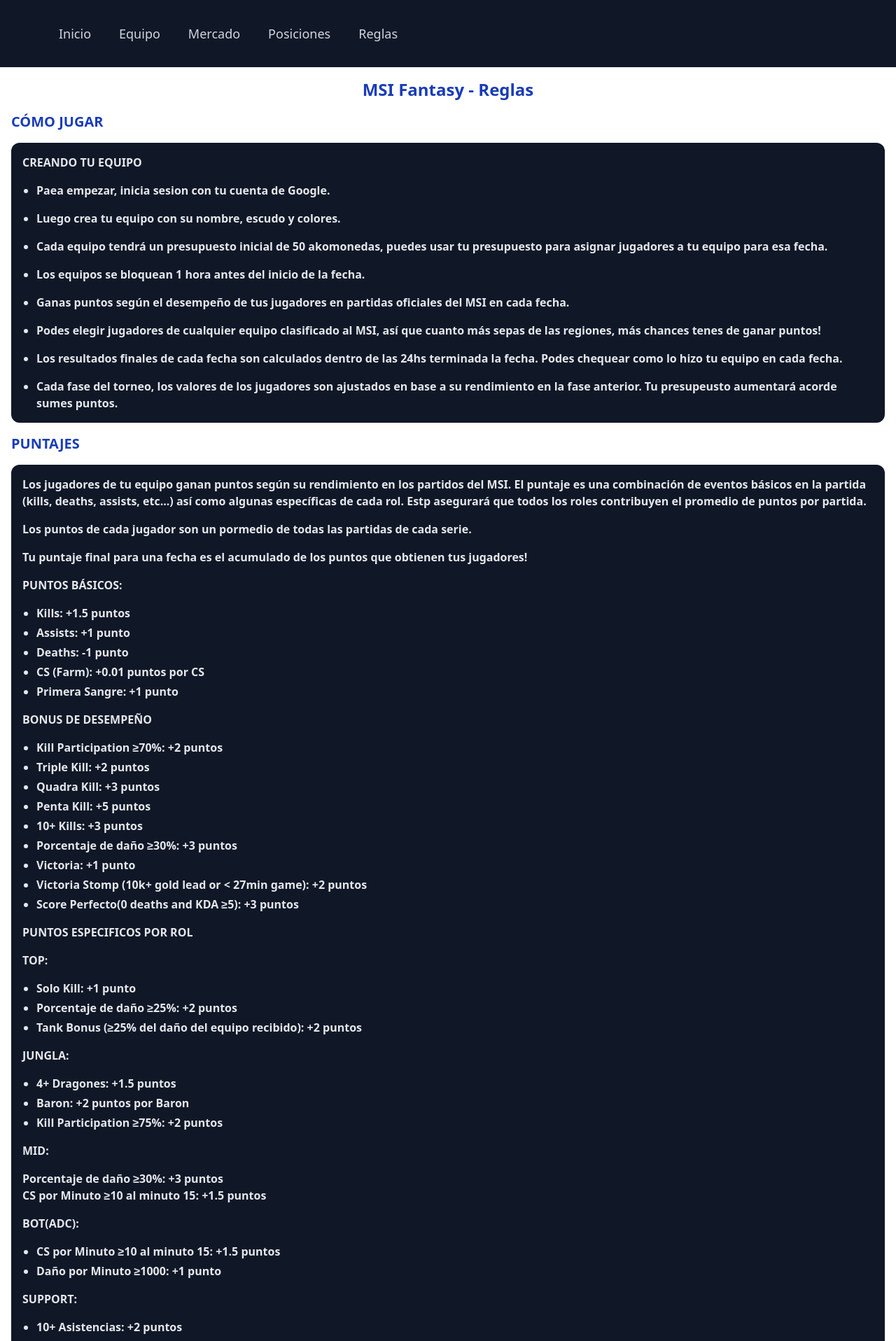
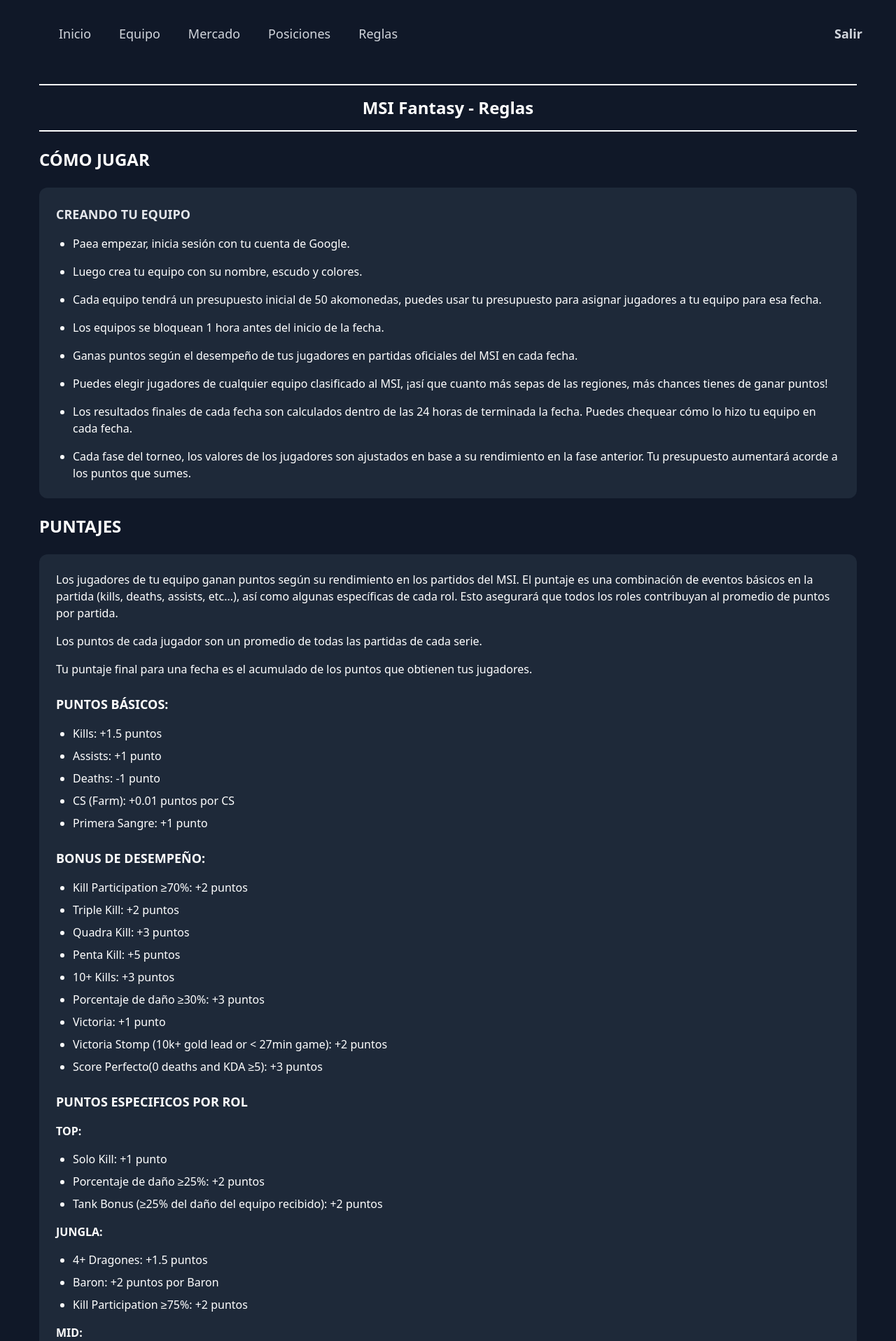
Before and after one commit to Gonzalorussi/frontfantasy, a React (Vite) app: page /reglas in a window 1280 px wide. Shown: the top 1916 px of the page at 70% size. Built offline with nearby package versions, Linux system fonts and the light colour scheme; no server answers; sample sign-in values are in the browser's storage.

Commit message:
update ux

```diff
--- a/src/Components/Footer.jsx
+++ b/src/Components/Footer.jsx
@@ -29,7 +29,7 @@
             <FaTwitch className="w-6 h-6 hover:text-red-900 transition" />
           </a>
           <a href="https://youtube.com/akofena" target="_blank" rel="noopener noreferrer" title="YouTube">
-            <FaYoutube className="w-6 h-6 hover:text-red-9000 transition" />
+            <FaYoutube className="w-6 h-6 hover:text-red-900 transition" />
           </a>
           <a href="https://twitter.com/akofena" target="_blank" rel="noopener noreferrer" title="Twitter">
             <FaTwitter className="w-6 h-6 hover:text-red-900 transition" />
--- a/src/Components/Mercado.jsx
+++ b/src/Components/Mercado.jsx
@@ -222,10 +222,11 @@
   <div className="max-w-[1200px] mx-auto p-4 flex flex-col gap-4">
 
     {/* Bloque presupuesto + alineación + confirmar */}
-  <div className="sticky top-0 z-10 bg-gray-800 rounded p-4 flex items-center gap-6">
+    <div className="md:sticky top-0 z-10 bg-gray-800 rounded p-4 flex flex-wrap items-center gap-6">
+
       {/* Presupuesto */}
-    <div className="justify-center items-center w-40 h-20 bg-gray-700 rounded text-xl font-semibold p-2">
-      Presupuesto restante: <span className="text-gray-200">{presupuesto}</span>
+      <div className="justify-center items-center w-full sm:w-40 h-20 bg-gray-700 rounded text-xl font-semibold p-2 mb-4 sm:mb-0">
+        Presupuesto restante: <span className="text-yellow-400">{presupuesto}</span>
       </div>
 
       {/* Alineación */}
@@ -234,11 +235,11 @@
       </div>
 
       {/* Confirmar */}
-    <div>
+      <div className="w-full sm:w-auto mt-4 sm:mt-0">
         <button
           onClick={confirmarRoster}
           disabled={Object.keys(alineacion).length !== 5 || !edicionHabilitada}
-        className={`px-6 py-3 rounded-lg font-semibold text-white transition-colors ${
+          className={`px-6 py-3 rounded-lg font-semibold text-white transition-colors w-full sm:w-auto ${
             Object.keys(alineacion).length === 5 && edicionHabilitada
               ? "bg-green-600 hover:bg-green-700"
               : "bg-gray-600 cursor-not-allowed"
@@ -250,10 +251,10 @@
     </div>
 
     {/* Nuevo contenedor flex para búsqueda + lista */}
-  <div className="flex gap-6">
+    <div className="flex gap-6 flex-col sm:flex-row">
 
       {/* Barra búsqueda izquierda */}
-    <div className="flex flex-col w-[320px] rounded p-4 sticky top-[calc(64px+1rem)] self-start">
+      <div className="flex flex-col w-full sm:w-[320px] rounded p-4 md:sticky top-[calc(64px+1rem)] self-start mb-4 sm:mb-0">
         {/* input búsqueda */}
         <div className="relative mb-4">
           <input
@@ -338,10 +339,12 @@
         })}
       </div>
     </div>
+
   </div>
 
   <Footer />
 </div>
+
 );
 }
 
--- a/src/Components/Reglas.jsx
+++ b/src/Components/Reglas.jsx
@@ -1,40 +1,112 @@
-import Navbar from './Navbar';
-import Footer from './Footer';
+import React, { useEffect, useState } from "react";
+import { onAuthStateChanged } from "firebase/auth";
+import { auth } from "../firebase";
+import Navbar from "../Components/Navbar";
+import Footer from "../Components/Footer";
+import { useNavigate } from "react-router-dom";
+
 function Reglas() {
+  const [user, setUser] = useState(null);
+  const navigate = useNavigate();
+
+  useEffect(() => {
+    const unsubscribe = onAuthStateChanged(auth, (currentUser) => {
+      if (currentUser) {
+        setUser(currentUser);
+      } else {
+        navigate("/login");
+      }
+    });
+
+    return () => unsubscribe();
+  }, [navigate]);
+
   return (
-        <div className='flex flex-col text-gray-200 font-semibold'>
-          <Navbar/>
-          <h2 className='mt-4 text-2xl text-blue-800 text-center'>MSI Fantasy - Reglas</h2>
+    <div className="min-h-screen bg-gray-900 text-white">
+      <Navbar user={user} />
+      <div className="max-w-[1200px] mx-auto px-4 py-6">
+        <hr className="border-1"/>
 
-          <h3 className='text-blue-800 mt-4 mx-4 text-xl'>CÓMO JUGAR</h3>
+        <h2 className="mt-4 text-2xl text-white text-center font-semibold">
+          MSI Fantasy - Reglas
+        </h2>
 
-          <section className='bg-gray-900 p-4 rounded-xl mt-4 flex flex-col mx-4 gap-y-4'>
-            <h4 className='text-gray-200'>CREANDO TU EQUIPO</h4>
-            <ul className='list-disc pl-5 flex flex-col gap-y-4'>
-              <li><p>Paea empezar, inicia sesion con tu cuenta de Google.</p></li>
-              <li><p>Luego crea tu equipo con su nombre, escudo y colores.</p></li>
-              <li><p>Cada equipo tendrá un presupuesto inicial de 50 akomonedas, puedes usar tu presupuesto para asignar jugadores a tu equipo para esa fecha.</p></li>
-              <li><p>Los equipos se bloquean 1 hora antes del inicio de la fecha.</p></li>
-              <li><p>Ganas puntos según el desempeño de tus jugadores en partidas oficiales del MSI en cada fecha.</p></li>
-              <li><p>Podes elegir jugadores de cualquier equipo clasificado al MSI, así que cuanto más sepas de las regiones, más chances tenes de ganar puntos!</p></li>
-              <li><p>Los resultados finales de cada fecha son calculados dentro de las 24hs terminada la fecha. Podes chequear como lo hizo tu equipo en cada fecha.</p></li>
-              <li><p>Cada fase del torneo, los valores de los jugadores son ajustados en base a su rendimiento en la fase anterior. Tu presupeusto aumentará acorde sumes puntos.</p></li>
+        <hr className="mt-4 border-1"/>
+
+        <h3 className="text-white mt-6 text-2xl font-semibold">CÓMO JUGAR</h3>
+
+        <section className="bg-gray-800 p-6 rounded-xl mt-6">
+          <h4 className="font-semibold text-gray-200 text-lg">CREANDO TU EQUIPO</h4>
+          <ul className="list-disc pl-6 flex flex-col gap-y-4 mt-4">
+            <li>
+              <p>Paea empezar, inicia sesión con tu cuenta de Google.</p>
+            </li>
+            <li>
+              <p>Luego crea tu equipo con su nombre, escudo y colores.</p>
+            </li>
+            <li>
+              <p>
+                Cada equipo tendrá un presupuesto inicial de 50 akomonedas,
+                puedes usar tu presupuesto para asignar jugadores a tu equipo
+                para esa fecha.
+              </p>
+            </li>
+            <li>
+              <p>
+                Los equipos se bloquean 1 hora antes del inicio de la fecha.
+              </p>
+            </li>
+            <li>
+              <p>
+                Ganas puntos según el desempeño de tus jugadores en partidas
+                oficiales del MSI en cada fecha.
+              </p>
+            </li>
+            <li>
+              <p>
+                Puedes elegir jugadores de cualquier equipo clasificado al MSI,
+                ¡así que cuanto más sepas de las regiones, más chances tienes de
+                ganar puntos!
+              </p>
+            </li>
+            <li>
+              <p>
+                Los resultados finales de cada fecha son calculados dentro de
+                las 24 horas de terminada la fecha. Puedes chequear cómo lo hizo
+                tu equipo en cada fecha.
+              </p>
+            </li>
+            <li>
+              <p>
+                Cada fase del torneo, los valores de los jugadores son ajustados
+                en base a su rendimiento en la fase anterior. Tu presupuesto
+                aumentará acorde a los puntos que sumes.
+              </p>
+            </li>
           </ul>
         </section>
 
-          <h3 className='text-blue-800 mt-4 mx-4 text-xl'>PUNTAJES</h3>
+        <h3 className="text-white mt-6 text-2xl font-semibold">PUNTAJES</h3>
 
-          <section className='bg-gray-900 p-4 rounded-xl mt-4 flex flex-col mx-4 gap-y-4'>
+        <section className="bg-gray-800 p-6 rounded-xl mt-6">
           <p>
-              Los jugadores de tu equipo ganan puntos según su rendimiento en los partidos del MSI. El puntaje es una combinación de eventos básicos en la partida (kills, deaths, assists, etc...) así como algunas específicas de cada rol.  Estp asegurará que todos los roles contribuyen el promedio de puntos por partida.
+            Los jugadores de tu equipo ganan puntos según su rendimiento en los
+            partidos del MSI. El puntaje es una combinación de eventos básicos
+            en la partida (kills, deaths, assists, etc...), así como algunas
+            específicas de cada rol. Esto asegurará que todos los roles
+            contribuyan al promedio de puntos por partida.
           </p>
-            <p>
-              Los puntos de cada jugador son un pormedio de todas las partidas de cada serie.
+          <p className="mt-4">
+            Los puntos de cada jugador son un promedio de todas las partidas de
+            cada serie.
           </p>
-            <p>Tu puntaje final para una fecha es el acumulado de los puntos que obtienen tus jugadores!</p>
+          <p className="mt-4">
+            Tu puntaje final para una fecha es el acumulado de los puntos que
+            obtienen tus jugadores.
+          </p>
 
-            <h4>PUNTOS BÁSICOS:</h4>
-            <ul className='list-disc pl-5 flex flex-col gap-y-1'>
+          <h4 className="text-lg font-semibold mt-6">PUNTOS BÁSICOS:</h4>
+          <ul className="list-disc pl-6 flex flex-col gap-y-2 mt-4">
             <li>Kills: +1.5 puntos</li>
             <li>Assists: +1 punto</li>
             <li>Deaths: -1 punto</li>
@@ -42,8 +114,8 @@
             <li>Primera Sangre: +1 punto</li>
           </ul>
 
-            <h4>BONUS DE DESEMPEÑO</h4>
-            <ul className='list-disc pl-5 flex flex-col gap-y-1'>
+          <h4 className="text-lg font-semibold mt-6">BONUS DE DESEMPEÑO:</h4>
+          <ul className="list-disc pl-6 flex flex-col gap-y-2 mt-4">
             <li>Kill Participation ≥70%: +2 puntos</li>
             <li>Triple Kill: +2 puntos</li>
             <li>Quadra Kill: +3 puntos</li>
@@ -51,54 +123,65 @@
             <li>10+ Kills: +3 puntos</li>
             <li>Porcentaje de daño ≥30%: +3 puntos</li>
             <li>Victoria: +1 punto</li>
-              <li>Victoria Stomp (10k+ gold lead or &lt; 27min game): +2 puntos</li>
+            <li>
+              Victoria Stomp (10k+ gold lead or &lt; 27min game): +2 puntos
+            </li>
             <li>Score Perfecto(0 deaths and KDA ≥5): +3 puntos</li>
           </ul>
 
-            <h4>PUNTOS ESPECIFICOS POR ROL</h4>
-            <h5>TOP:</h5>
-            <ul className='list-disc pl-5 flex flex-col gap-y-1'>
+          <h4 className="text-lg font-semibold mt-6">
+            PUNTOS ESPECIFICOS POR ROL
+          </h4>
+          <h5 className="mt-4 font-semibold">TOP:</h5>
+          <ul className="list-disc pl-6 flex flex-col gap-y-2 mt-4">
             <li>Solo Kill: +1 punto</li>
             <li>Porcentaje de daño ≥25%: +2 puntos</li>
             <li>Tank Bonus (≥25% del daño del equipo recibido): +2 puntos</li>
           </ul>
 
-            <h5>JUNGLA:</h5>
-            <ul className='list-disc pl-5 flex flex-col gap-y-1'>
-              <li> 4+ Dragones: +1.5 puntos</li>
+          <h5 className="mt-4 font-semibold">JUNGLA:</h5>
+          <ul className="list-disc pl-6 flex flex-col gap-y-2 mt-4">
+            <li>4+ Dragones: +1.5 puntos</li>
             <li>Baron: +2 puntos por Baron</li>
             <li>Kill Participation ≥75%: +2 puntos</li>
           </ul>
 
-            <h5>MID:</h5>
-            <ul>
+          <h5 className="mt-4 font-semibold">MID:</h5>
+          <ul className="list-disc pl-6 flex flex-col gap-y-2 mt-4">
             <li>Porcentaje de daño ≥30%: +3 puntos</li>
             <li>CS por Minuto ≥10 al minuto 15: +1.5 puntos</li>
           </ul>
 
-            <h5>BOT(ADC):</h5>
-            <ul className='list-disc pl-5 flex flex-col gap-y-1'>
+          <h5 className="mt-4 font-semibold">BOT(ADC):</h5>
+          <ul className="list-disc pl-6 flex flex-col gap-y-2 mt-4">
             <li>CS por Minuto ≥10 al minuto 15: +1.5 puntos</li>
             <li>Daño por Minuto ≥1000: +1 punto</li>
           </ul>
 
-            <h5>SUPPORT:</h5>
-            <ul className='list-disc pl-5 flex flex-col gap-y-1'>
+          <h5 className="mt-4 font-semibold">SUPPORT:</h5>
+          <ul className="list-disc pl-6 flex flex-col gap-y-2 mt-4">
             <li>10+ Asistencias: +2 puntos</li>
             <li>Kill Participation ≥75%: +2 puntos</li>
             <li>Primer Dragon: +1.5 puntos</li>
-              <li>Puntuación de Vision: puntos igual al puntaje de vision por minuto</li>
+            <li>
+              Puntuación de Visión: puntos igual al puntaje de visión por minuto
+            </li>
           </ul>
         </section>
 
-          <section className='bg-red-900 p-4 rounded-xl my-4 flex flex-col mx-4 gap-y-4'>
-            <h3 className='text-xl'>EXTRA RULE</h3>
-            <p>
-              Por cada <strong>100 puntos acumulados</strong> por tu equipo, recibirás un incremento de <strong>+2 monedas</strong> en tu presupuesto para futuras fases.
+        <section className="bg-red-800 p-6 rounded-xl my-6">
+          <h3 className="text-xl font-semibold">EXTRA RULE</h3>
+          <p className="mt-4">
+            Por cada <strong>100 puntos acumulados</strong> por tu equipo,
+            recibirás un incremento de <strong>+2 monedas</strong> en tu
+            presupuesto para futuras fases.
           </p>
         </section>
-          <Footer/>
+
+        <Footer />
+      </div>
     </div>
   );
-};
+}
+
 export default Reglas;
--- a/src/pages/Home.jsx
+++ b/src/pages/Home.jsx
@@ -31,7 +31,6 @@
     return () => unsubscribe();
   }, [navigate]);
 
-
   useEffect(() => {
     if (!user) return;
     const cargarDatos = async () => {
@@ -48,14 +47,11 @@
           setPuntosAcumulados(teamData.totalpuntos || 0);
 
           // Puntaje de última ronda terminada:
-          // Usamos rondaAnterior si existe, sino la última ronda disponible
           let numeroRondaParaPuntaje = null;
 
           if (rondaAnterior) {
             numeroRondaParaPuntaje = rondaAnterior.numero;
           } else if (!rondaActual && !rondaAnterior && proximaRonda === null) {
-            // Si no hay ronda actual ni próxima, se asume que ya terminaron todas,
-            // tomamos la ronda con mayor número (última ronda)
             const rondasSnapshot = await getDocs(collection(db, 'rondas'));
             let maxNumero = 0;
             rondasSnapshot.forEach(doc => {
@@ -103,28 +99,28 @@
   }, [user, rondaActual, rondaAnterior, proximaRonda, loadingRondas]);
 
   return (
-    <div>
+    <div className="bg-gray-900 text-gray-200">
       <Navbar user={user} />
-      <main className="flex flex-col bg-gray-200 min-h-screen">
-        <h1 className="text-center my-4 font-semibold text-2xl text-gray-900">
+      <main className="flex flex-col min-h-screen p-6 bg-gray-800">
+        <h1 className="text-center mb-4 font-semibold text-2xl text-gray-200">
           Bienvenido, {user?.displayName}
         </h1>
 
         {loading ? (
           <div className="h-[70vh] flex justify-center items-center">
-            <p className="text-gray-900 font-semibold text-4xl">Cargando...</p>
+            <p className="text-gray-200 font-semibold text-4xl">Cargando...</p>
           </div>
         ) : (
-          <div className="flex-1 overflow-auto px-4">
+          <div className="flex-1 overflow-auto px-4 space-y-8">
             {/* Tabla de Top 3 */}
-            <div className="rounded-xl bg-gray-800 p-6 mb-6">
+            <div className="rounded-xl bg-gray-700 p-6 mb-6">
               <h2 className="text-center text-2xl font-semibold text-gray-200 mb-4">
                 TOP 3
               </h2>
               <hr className="border-t border-gray-600 mb-4" />
               <table className="w-full text-gray-200 border-collapse">
                 <thead>
-                  <tr className="bg-gray-700">
+                  <tr className="bg-gray-600">
                     <th className="px-6 py-3 border-b text-left text-lg font-medium">#</th>
                     <th className="px-6 py-3 border-b text-left text-lg font-medium">Equipo</th>
                     <th className="px-6 py-3 border-b text-left text-lg font-medium">Puntos</th>
@@ -132,7 +128,7 @@
                 </thead>
                 <tbody>
                   {topTeams.map((team, index) => (
-                    <tr key={team.id} className="bg-gray-900 hover:bg-gray-700">
+                    <tr key={team.id} className="bg-gray-800 hover:bg-gray-700 transition duration-200">
                       <td className="px-6 py-4">{index + 1}</td>
                       <td className="px-6 py-4">{team.nombreequipo}</td>
                       <td className="px-6 py-4">{team.totalpuntos}</td>
@@ -143,38 +139,34 @@
             </div>
 
             {/* Novedades */}
-            <div className="my-6">
-              <h2 className="text-center text-2xl font-semibold text-gray-900 mb-4">
-                NOVEDADES
-              </h2>
-              <div className="p-6 bg-gray-400 rounded-lg shadow-lg">
-                <ul className="space-y-3">
-                  <li className="text-lg font-medium text-gray-700 flex items-center">
-                    <span className="mr-2">📅</span> Actualización semanal en el sistema de ranking.
-                  </li>
-                  <li className="text-lg font-medium text-gray-700 flex items-center">
+            <div className="bg-gray-700 p-6 rounded-lg">
+              <h2 className="text-center text-2xl font-semibold text-gray-200 mb-4">NOVEDADES</h2>
+              <div className="space-y-4">
+                <div className="text-lg font-medium text-gray-400 flex items-center">
+                  <span className="mr-2">📅</span> Actualización del ranking al finalizar cada ronda.
+                </div>
+                <div className="text-lg font-medium text-gray-400 flex items-center">
                   <span className="mr-2">🔔</span> Recordá que tenés que confirmar tu Roster antes del comienzo de cada ronda.
-                  </li>
-                </ul>
+                </div>
               </div>
             </div>
 
             {/* Estadísticas */}
-            <p className="mt-4 text-center font-semibold text-2xl">ESTADÍSTICAS</p>
-            <div className="flex justify-between gap-x-4 my-4 flex-wrap">
-              <div className="bg-gray-400 w-full md:w-1/3 p-4 rounded-lg shadow-lg text-center">
-                <p className="text-lg font-medium text-gray-700">TU POSICIÓN</p>
-                <p className="text-2xl font-bold text-blue-600">#{posicion ?? '-'}</p>
+            <p className="mt-4 text-center font-semibold text-2xl text-gray-200">ESTADÍSTICAS</p>
+            <div className="flex justify-between gap-y-4 my-4 flex-wrap">
+              <div className="bg-gray-700 w-full md:w-80 p-4 rounded-lg shadow-lg text-center">
+                <p className="text-lg font-medium text-gray-400">TU POSICIÓN</p>
+                <p className="text-2xl font-bold text-yellow-400">#{posicion ?? '-'}</p>
               </div>
 
-              <div className="bg-gray-400 w-full md:w-1/3 p-4 rounded-lg shadow-lg text-center">
-                <p className="text-lg font-medium text-gray-700">PUNTOS ÚLTIMA RONDA</p>
-                <p className="text-2xl font-bold text-green-600">{puntosUltimaRonda.toFixed(2)}</p>
+              <div className="bg-gray-700 w-full md:w-80 p-4 rounded-lg shadow-lg text-center">
+                <p className="text-lg font-medium text-gray-400">PUNTOS ÚLTIMA RONDA</p>
+                <p className="text-2xl font-bold text-yellow-400">{puntosUltimaRonda.toFixed(2)}</p>
               </div>
 
-              <div className="bg-gray-400 w-full md:w-1/3 p-4 rounded-lg shadow-lg text-center">
-                <p className="text-lg font-medium text-gray-700">TOTAL PUNTOS</p>
-                <p className="text-2xl font-bold text-green-600">{puntosAcumulados.toFixed(2)}</p>
+              <div className="bg-gray-700 w-full md:w-80 p-4 rounded-lg shadow-lg text-center">
+                <p className="text-lg font-medium text-gray-400">TOTAL PUNTOS</p>
+                <p className="text-2xl font-bold text-yellow-400">{puntosAcumulados.toFixed(2)}</p>
               </div>
             </div>
           </div>
```
Also changed, not shown: src/Components/Posiciones.jsx (+71 -48 lines), src/Components/SeccionAlineacion.jsx (+24 -7 lines). Lines whose indentation alone changed are shown as unchanged.
